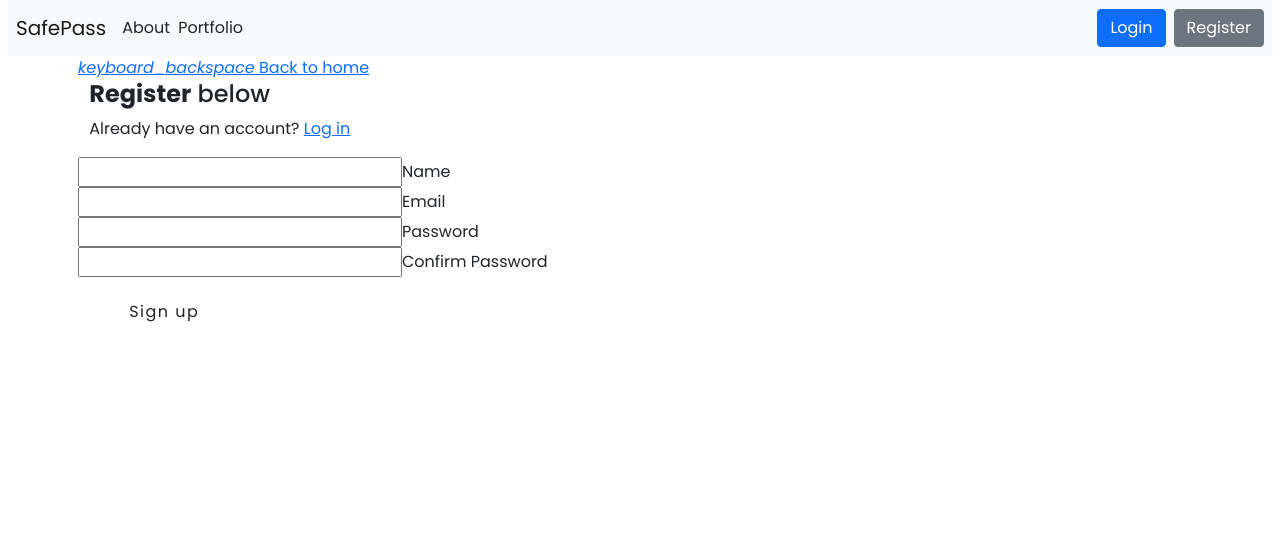
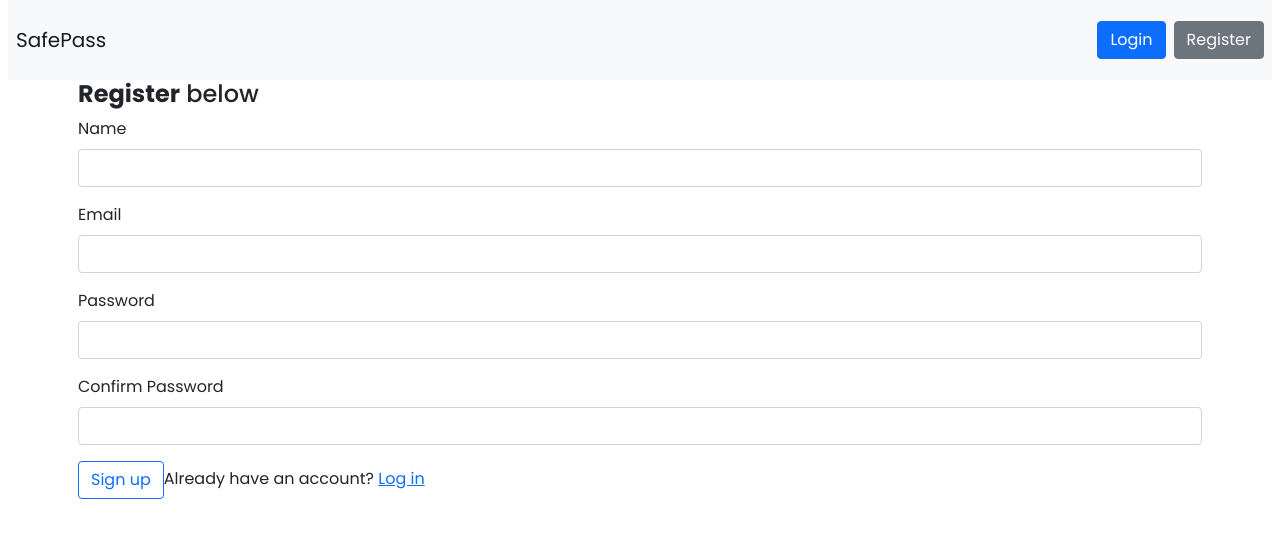
Before and after one commit to sr1k3sh/safepass, a React (Create React App) app in the folder frontend/: page /register in a window 1280 px wide. Shown: the top 538 px of the page. Built offline with nearby package versions, Linux system fonts and the light colour scheme.

Commit message:
pushed new code with code refactor

```diff
--- a/frontend/src/components/auth/Register.js
+++ b/frontend/src/components/auth/Register.js
@@ -39,93 +39,80 @@ render() {
     const { errors } = this.state;
 return (
       <div className="container">
-        <div className="row">
-          <div className="col s8 offset-s2">
-            <Link to="/" className="btn-flat waves-effect">
-              <i className="material-icons left">keyboard_backspace</i> Back to
-              home
-            </Link>
-            <div className="col s12" style={{ paddingLeft: "11.250px" }}>
+        <div className="row justify-content-center">
+
+            <div className="col-12">
               <h4>
                 <b>Register</b> below
               </h4>
-              <p className="grey-text text-darken-1">
-                Already have an account? <Link to="/login">Log in</Link>
-              </p>
             </div>
+
             <form noValidate onSubmit={this.onSubmit}>
-              <div className="input-field col s12">
+              <div className="mb-3">
+                <label htmlFor="name" className="form-label">Name</label>
                 <input
                   onChange={this.onChange}
                   value={this.state.name}
                   error={errors.name}
                   id="name"
                   type="text"
-                  className={classnames("", {
+                  className={classnames("form-control", {
                     invalid: errors.name
                   })}
                 />
-                <label htmlFor="name">Name</label>
                 <span className="red-text">{errors.name}</span>
               </div>
-              <div className="input-field col s12">
+              <div className="mb-3">
+                <label htmlFor="email" className="form-label">Email</label>
                 <input
                   onChange={this.onChange}
                   value={this.state.email}
                   error={errors.email}
                   id="email"
                   type="email"
-                  className={classnames("", {
+                  className={classnames("form-control", {
                     invalid: errors.email
                   })}
                 />
-                <label htmlFor="email">Email</label>
                 <span className="red-text">{errors.email}</span>
               </div>
-              <div className="input-field col s12">
+              <div className="mb-3">
+                <label htmlFor="password" className="form-label">Password</label>
                 <input
                   onChange={this.onChange}
                   value={this.state.password}
                   error={errors.password}
                   id="password"
                   type="password"
-                  className={classnames("", {
+                  className={classnames("form-control", {
                     invalid: errors.password
                   })}
                 />
-                <label htmlFor="password">Password</label>
                 <span className="red-text">{errors.password}</span>
               </div>
-              <div className="input-field col s12">
+              <div className="mb-3">
+                <label htmlFor="password2" className="form-label">Confirm Password</label>
                 <input
                   onChange={this.onChange}
                   value={this.state.password2}
                   error={errors.password2}
                   id="password2"
                   type="password"
-                  className={classnames("", {
+                  className={classnames("form-control", {
                     invalid: errors.password2
                   })}
                 />
-                <label htmlFor="password2">Confirm Password</label>
                 <span className="red-text">{errors.password2}</span>
               </div>
-              <div className="col s12" style={{ paddingLeft: "11.250px" }}>
-                <button
-                  style={{
-                    width: "150px",
-                    borderRadius: "3px",
-                    letterSpacing: "1.5px",
-                    marginTop: "1rem"
-                  }}
-                  type="submit"
-                  className="btn btn-large waves-effect waves-light hoverable blue accent-3"
-                >
+              <div className="col-12">
+                <button type="submit" className="btn btn-outline-primary">
                   Sign up
                 </button>
+                <span className="grey-text text-darken-1">
+                  Already have an account? <Link to="/login">Log in</Link>
+                </span>
               </div>
             </form>
-          </div>
         </div>
       </div>
     );
--- a/frontend/src/components/dashboard/Dashboard.js
+++ b/frontend/src/components/dashboard/Dashboard.js
@@ -2,6 +2,8 @@ import React, { Component } from "react";
 import PropTypes from "prop-types";
 import { connect } from "react-redux";
 import { logoutUser , addPassword, getPasswords, deletePassword } from "../../actions/authActions";
+import PasswordForm from "../passwords-form/PasswordForm";
+import PasswordList from "../passwords-list/PasswordList";
 
 class Dashboard extends Component {
 
@@ -13,7 +15,8 @@ class Dashboard extends Component {
       url: "",
       password: "",
       errors: {},
-      passwords:""
+      passwords:"",
+      isClicked: false
     }
   }
 
@@ -31,6 +34,7 @@ class Dashboard extends Component {
 
 
   onChange = e => {
+    console.log('test')
     this.setState({ [e.target.name]: e.target.value });
   };
 
@@ -64,74 +68,34 @@ class Dashboard extends Component {
     this.props.deletePassword(data,this.props.history);
   }
 
+  onClickPasswordBut = (e) =>{
+    e.preventDefault();
+    this.setState({
+      isClicked:!this.state.isClicked
+    })
+  }
+
   render() {
     const { data } = this.props.passwords;
     return (
-      <div style={{ height: "75vh" }} className="container valign-wrapper">
+      <div className="container">
         <div className="row">
-
-        <div className="col-12">
+          <div className="col-12">
+            <button className="btn btn-outline-primary sp-addpassword" onClick={this.onClickPasswordBut}>Add passwords</button>
             {(() => {
-              if (data) {
+              if (this.state.isClicked) {
                 return (
-                  <ul className="sp-passtable">
-                    <li className="sp-passtable__item sp-passtable__item--title">
-                      <span className="sp-passtable__username">Username/Email/Phone</span>
-                      <span className="sp-passtable__url">URL</span>
-                      <span className="sp-passtable__password">Password</span>
-                      <span className="sp-passtable__action">Action</span>
-                    </li>
-                    {data.map((d,i)=><li className="sp-passtable__item" key={i}>
-                    <div className="sp-passtable__url">
-                        <label className="sp-passtable__hidden" htmlFor={"sp_username_"+i}>URL</label>
-                        <input id={"sp_username_"+i} type="url" readOnly value={d.userName} />
-                      </div>
-                      <div className="sp-passtable__url">
-                        <label className="sp-passtable__hidden" htmlFor={"sp_url_"+i}>URL</label>
-                        <input id={"sp_url_"+i} type="url" readOnly value={d.url} />
-                      </div>
-                      <div className="sp-passtable__password">
-                        <label className="sp-passtable__hidden" htmlFor={"sp_password_"+i}>Password</label>
-                        <input id={"sp_password_"+i} type="password" readOnly value={d.password}/>
-                      </div>
-                      <button onClick={this.removePassword} data-url={d.url} className="sp-passtable__action">remove</button>
-                    </li>)}
-                  </ul>
+                  <PasswordForm onSubmit={this.onSubmit} onChange={this.onChange}></PasswordForm>
                 )
               }
             })()}
           </div>
+        </div>
+        <div className="row">
+          <div className="col-12">
+            <PasswordList data={data}></PasswordList>
+          </div>
 
-
-          <div className="col-12">
-            <form onSubmit={this.onSubmit}>
-            <div className="mb-3">
-                <label className="form-label">
-                  UserName/Email/Phonenumber
-                </label>
-                  <input className="form-control" name="userName" type="text" onChange={this.onChange}></input>
-              </div>
-              <div className="mb-3">
-                <label className="form-label">
-                  url
-                </label>
-                  <input className="form-control" name="url" type="text" onChange={this.onChange}></input>
-              </div>
-              <div className="mb-3">
-                <label className="form-label">
-                  password
-                </label>
-                  <input className="form-control" name="password" type="password" onChange={this.onChange}></input>
-              </div>
-              <div className="mb-3">
-                <label className="form-label">
-                  hidden userId
-                </label>
-                  <input className="form-control" name="userId" type="hidden"></input>
-              </div>
-              <button type="submit" className="btn btn-primary">Save</button>
-            </form>
-          </div>
 
         </div>
       </div>
--- a/frontend/src/components/navbar/Navbar.js
+++ b/frontend/src/components/navbar/Navbar.js
@@ -1,7 +1,6 @@
 import React, { Component } from "react";
 import { Link } from "react-router-dom";
 import './../../../node_modules/bootstrap/js/src/collapse';
-import './_navbar.scss';
 import { connect } from "react-redux";
 import PropTypes from "prop-types";
 import { logoutUser } from "../../actions/authActions";
@@ -23,20 +22,22 @@ class Navbar extends Component {
             <span className="navbar-toggler-icon"></span>
           </button>
           <div className="collapse navbar-collapse" id="navbarSupportedContent">
-            <ul className="navbar-nav me-auto mb-2 mb-lg-0">
-              <li className="nav-item me-2">
-                About
-              </li>
-              <li className="nav-item">
-                Portfolio
-              </li>
+            <ul className="navbar-nav sp-navbar__navlist">
+              {(() => {
+                if (user.id) {
+                  return (
+                    <li className="nav-item sp-navbar__navitem">
+                      <Link to="/dashboard">Dashboard</Link>
+                    </li>
+                  )
+                }
+              })()}
             </ul>
             {(() => {
               if (user.id) {
                 return (
-                  <div>
-                    <Link to="/dashboard">Dashboard</Link>
-                    Welcome {user.name}
+                  <div className="sp-navbar__authlink-wrapper">
+                    <span>Welcome <strong>{user.name}</strong></span>
                     <button className="btn btn-primary" onClick={this.onLogoutClick}>Logout</button>
                   </div>
                 )
--- a/frontend/src/components/navbar/_navbar.scss
+++ b/frontend/src/components/navbar/_navbar.scss
@@ -1,7 +1,36 @@
 .sp-navbar{
+    padding: var(--spacing-6) 0;
     &__container{
         display: flex;
         flex-direction: row;
         justify-content: space-around;
     }
+
+    &__navlist{
+        gap: var(--spacing-4);
+        align-items: center;
+        @include media-breakpoint-up(lg){
+            margin-right: auto;
+        }
+    }
+
+    &__navitem{
+        & a{
+            text-decoration: none;
+            color:$indigo-900;
+        }
+    }
+
+    &__authlink-wrapper{
+        display: flex;
+        flex-direction: column;
+        align-items: center;
+        gap: var(--spacing-4);
+        margin-top: var(--spacing-4);
+        @include media-breakpoint-up(lg){
+            flex-direction: row;
+            gap: var(--spacing-3);
+            margin-top:0;
+        }
+    }
 }
--- /dev/null
+++ b/frontend/src/components/passwords-form/PasswordForm.js
@@ -0,0 +1,37 @@
+import React, { Component } from 'react'
+
+export default class PasswordForm extends Component {
+    render() {
+        return (
+            <div className="sp-passform">
+                <form  autoComplete="off" onSubmit={this.props.onSubmit}>
+                    <div className="mb-3">
+                        <label className="form-label">
+                        UserName/Email/Phonenumber
+                        </label>
+                        <input autoComplete="off" className="form-control" name="userName" type="text" onChange={this.props.onChange}></input>
+                    </div>
+                    <div className="mb-3">
+                        <label className="form-label">
+                        url
+                        </label>
+                        <input autoComplete="off" className="form-control" name="url" type="text" onChange={this.props.onChange}></input>
+                    </div>
+                    <div className="mb-3">
+                        <label className="form-label">
+                        password
+                        </label>
+                        <input autoComplete="off" className="form-control" name="password" type="password" onChange={this.props.onChange}></input>
+                    </div>
+                    <div className="mb-3">
+                        <label className="form-label">
+                        hidden userId
+                        </label>
+                        <input className="form-control" name="userId" type="hidden"></input>
+                    </div>
+                    <button type="submit" className="btn btn-primary">Save</button>
+                </form>
+            </div>
+        )
+    }
+}
--- /dev/null
+++ b/frontend/src/components/passwords-list/PasswordList.js
@@ -0,0 +1,46 @@
+import React, { Component } from 'react'
+
+export default class PasswordList extends Component {
+    render() {
+        return (
+            <div>
+                {(() => {
+                    if (this.props.data) {
+                        return (
+                        <ul className="sp-passtable">
+                            <li className="sp-passtable__item sp-passtable__item--title">
+                            <span className="sp-passtable__username">Username/Email/Phone</span>
+                            <span className="sp-passtable__url">URL</span>
+                            <span className="sp-passtable__password">Password</span>
+                            <span className="sp-passtable__action">Action</span>
+                            </li>
+                            {this.props.data.map((d,i)=><li className="sp-passtable__item" key={i}>
+                            <div className="sp-passtable__url">
+                                <label className="sp-passtable__hidden" htmlFor={"sp_username_"+i}>URL</label>
+                                <input id={"sp_username_"+i} type="url" readOnly value={d.userName} />
+                            </div>
+                            <div className="sp-passtable__url">
+                                <label className="sp-passtable__hidden" htmlFor={"sp_url_"+i}>URL</label>
+                                <input id={"sp_url_"+i} type="url" readOnly value={d.url} />
+                            </div>
+                            <div className="sp-passtable__password">
+                                <label className="sp-passtable__hidden" htmlFor={"sp_password_"+i}>Password</label>
+                                <input id={"sp_password_"+i} type="password" readOnly value={d.password}/>
+                            </div>
+                            <div className="sp-passtable__action">
+                                <button onClick={this.removePassword} data-url={d.url} className="btn btn-outline-danger sp-passtable__btn sp-passtable__btn--round" aria-label="remove ">
+                                <svg xmlns="http://www.w3.org/2000/svg" width="16" height="16" fill="currentColor" className="bi bi-trash" viewBox="0 0 16 16">
+                                    <path d="M5.5 5.5A.5.5 0 0 1 6 6v6a.5.5 0 0 1-1 0V6a.5.5 0 0 1 .5-.5zm2.5 0a.5.5 0 0 1 .5.5v6a.5.5 0 0 1-1 0V6a.5.5 0 0 1 .5-.5zm3 .5a.5.5 0 0 0-1 0v6a.5.5 0 0 0 1 0V6z"/>
+                                    <path fillRule="evenodd" d="M14.5 3a1 1 0 0 1-1 1H13v9a2 2 0 0 1-2 2H5a2 2 0 0 1-2-2V4h-.5a1 1 0 0 1-1-1V2a1 1 0 0 1 1-1H6a1 1 0 0 1 1-1h2a1 1 0 0 1 1 1h3.5a1 1 0 0 1 1 1v1zM4.118 4 4 4.059V13a1 1 0 0 0 1 1h6a1 1 0 0 0 1-1V4.059L11.882 4H4.118zM2.5 3V2h11v1h-11z"/>
+                                </svg>
+                                </button>
+                            </div>
+                            </li>)}
+                        </ul>
+                        )
+                    }
+                })()}
+            </div>
+        )
+    }
+}
--- a/frontend/src/main.scss
+++ b/frontend/src/main.scss
@@ -1,5 +1,6 @@
+@import url('https://fonts.googleapis.com/css2?family=Poppins:ital,wght@0,100;0,200;0,300;0,400;0,500;0,600;0,700;0,800;0,900;1,100;1,200;1,300;1,400;1,500;1,600;1,700;1,800;1,900&display=swap');
+// 1. Include functions first (so you can manipulate colors, SVGs, calc, etc)
 @import './sass/variables';
-// 1. Include functions first (so you can manipulate colors, SVGs, calc, etc)
 @import "../node_modules/bootstrap/scss/functions";
 
 // 2. Include any default variable overrides here
@@ -19,8 +20,8 @@
 @import '/node_modules/bootstrap/scss/bootstrap';
 
 
-@import url('https://fonts.googleapis.com/css2?family=Poppins:ital,wght@0,100;0,200;0,300;0,400;0,500;0,600;0,700;0,800;0,900;1,100;1,200;1,300;1,400;1,500;1,600;1,700;1,800;1,900&display=swap');
 
 //components
+@import './components/navbar/navbar';
 @import './components/banner/banner';
 @import './components/dashboard/dashboard';
--- a/frontend/src/sass/_variables.scss
+++ b/frontend/src/sass/_variables.scss
@@ -4,7 +4,7 @@
     --spacing-3: 0.5rem; //8px
     --spacing-4: 0.75rem; //12px
     --spacing-5: 1rem; //16px;
-    --spacing-6: 1.25rem //20px;
+    --spacing-6: 1.25rem; //20px;
     --spacing-7: 1.5rem; //24px;
     --spacing-8: 2rem; //32px;
     --spacing-9: 2.5rem; //40px;
--- a/package.json
+++ b/package.json
@@ -14,6 +14,7 @@
   "dependencies": {
     "bcryptjs": "^2.4.3",
     "body-parser": "^1.19.1",
+    "bootstrap-icons": "^1.7.2",
     "concurrently": "^6.5.1",
     "express": "^4.17.2",
     "is-empty": "^1.2.0",
```
Also changed, not shown: frontend/src/components/dashboard/_dashboard.scss (+19 -3 lines), 1 other file (tests, documents, lock files or other folders).
